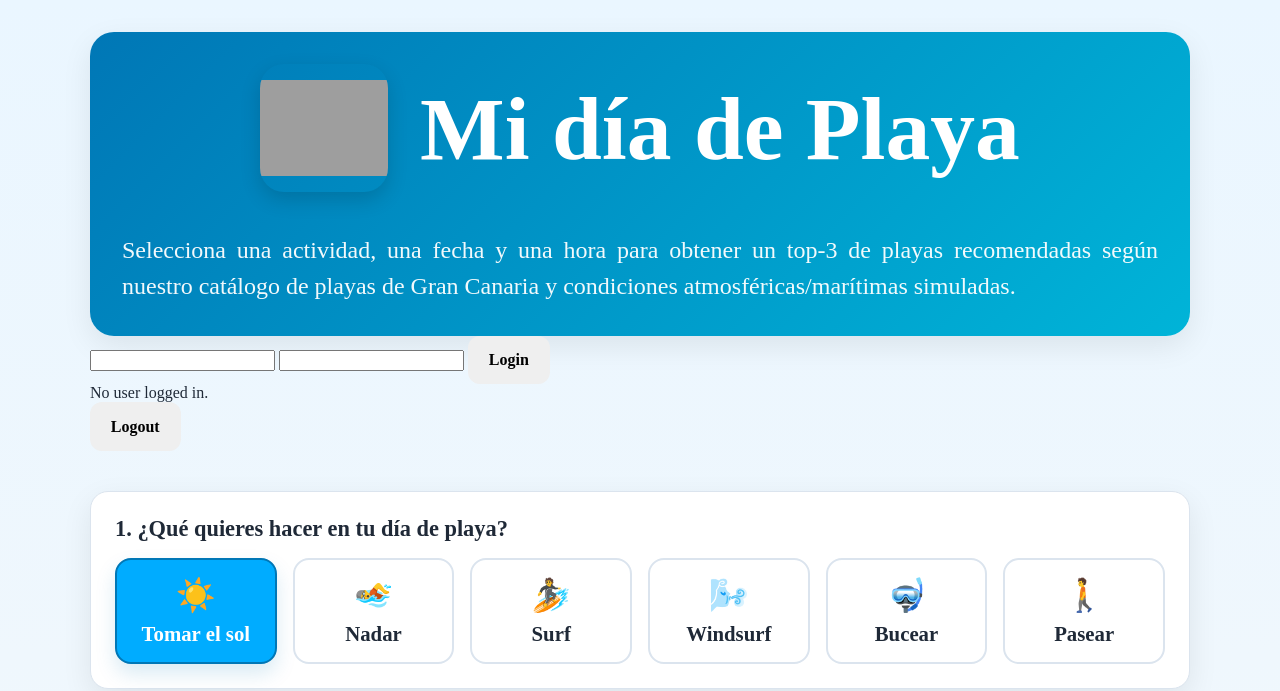
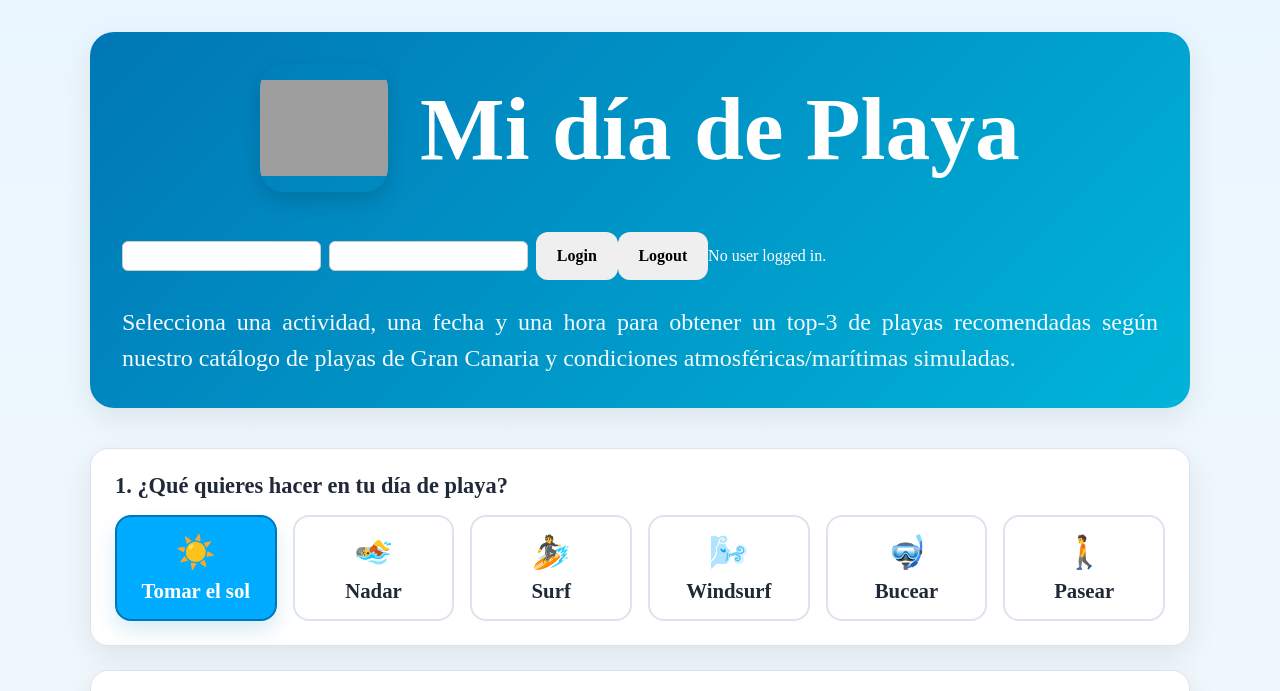
Before and after one commit to psTeamPlaya/playa_project, a FastAPI app: page / in a window 1280 px wide. Shown: the top 691 px of the page. Run offline with FastAPI, Linux system fonts and the light colour scheme; some web fonts are replaced; grey boxes are pictures that could not be loaded.

Commit message:
simple hide/show based on login

```diff
--- a/frontend/static/css/styles.css
+++ b/frontend/static/css/styles.css
@@ -512,3 +512,24 @@
 
 
     }
+
+    .auth-container {
+        display: flex;
+        align-items: center;
+    }
+
+    .login, .logout {
+        display: flex;
+        align-items: center;
+        gap: 8px;
+    }
+    .login input {
+        padding: 6px 8px;
+        border: 1px solid #ccc;
+        border-radius: 6px;
+        font-size: 14px;
+    }
+
+    .hidden {
+       display: none;
+    }
--- a/frontend/static/js/main.js
+++ b/frontend/static/js/main.js
@@ -500,6 +500,12 @@ async function handleLogin() {
         const data = await login(email, password);
         localStorage.setItem("token", data.access_token);
         alert("Logged in!");
+        document.querySelectorAll(".loggedOut").forEach(el => {
+            el.classList.add("hidden");
+        });
+        document.querySelectorAll(".loggedIn").forEach(el => {
+            el.classList.remove("hidden");
+        });
     } catch {
         alert("Login failed");
     }
@@ -536,6 +542,12 @@ function logout() {
     localStorage.removeItem("token");
 
     loadCurrentUser();
+    document.querySelectorAll(".loggedIn").forEach(el => {
+        el.classList.add("hidden");
+    });
+    document.querySelectorAll(".loggedOut").forEach(el => {
+        el.classList.remove("hidden");
+    });
 
     alert("Logged out");
 }
--- a/frontend/templates/index.html
+++ b/frontend/templates/index.html
@@ -18,6 +18,18 @@
                 <img src="/static/img/logo.png" alt="Logo Mi día de Playa">
                 <h1>Mi día de Playa</h1>
             </div>
+            <section class="auth-container">
+              <div class="login loggedOut">     <!-- Logged OUT -->
+                <input id="email">
+                <input id="password" type="password">
+                <button onclick="handleLogin()">Login</button>
+              </div>
+              <div class="logout loggedIn">   <!-- Logged IN -->
+                <button id="logoutBtn" onclick="logout()">Logout</button>
+              </div>
+              <div id="userInfo"></div>
+            </section>
+
             <div>
                 <p>
                     Selecciona una actividad, una fecha y una hora para obtener un top-3 de playas
@@ -25,15 +37,6 @@
                 </p>
             </div>
         </div>
-    </section>
-    <section class="auth">
-      <input id="email">
-      <input id="password" type="password">
-      <button onclick="handleLogin()">Login</button>
-    </section>
-    <section class="auth">
-      <div id="userInfo"></div>
-      <button id="logoutBtn" onclick="logout()">Logout</button>
     </section>
   </header>
 
```
